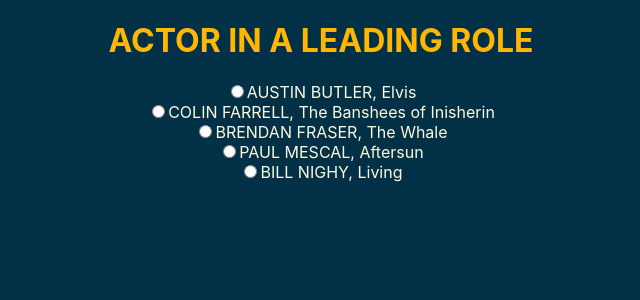
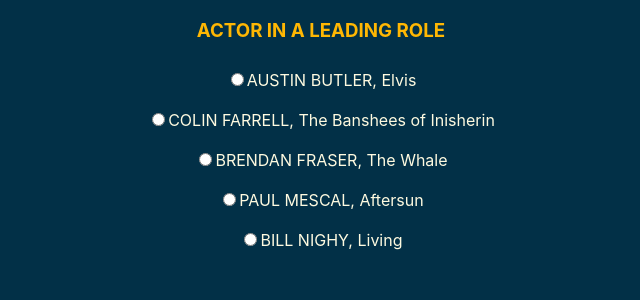
Before and after one commit to DanielBarragan96/oscares-js, a React (Create React App) app: page / in a window 1280 px wide. Shown: the top 300 px of the page, without its empty margins (319-959 px from the left). Built offline with nearby package versions, Linux system fonts and the light colour scheme.

Commit message:
changed elements

```diff
--- a/src/Category.js
+++ b/src/Category.js
@@ -12,9 +12,9 @@
   }
   return (
     <div className="Category">
-      <h1>{title}</h1>
+      <h3>{title}</h3>
       {nominees.map((nominee, i) => (
-        <div key={i}>
+        <div key={i} className="nominee">
           <label>
             <input
               type="radio"
```
